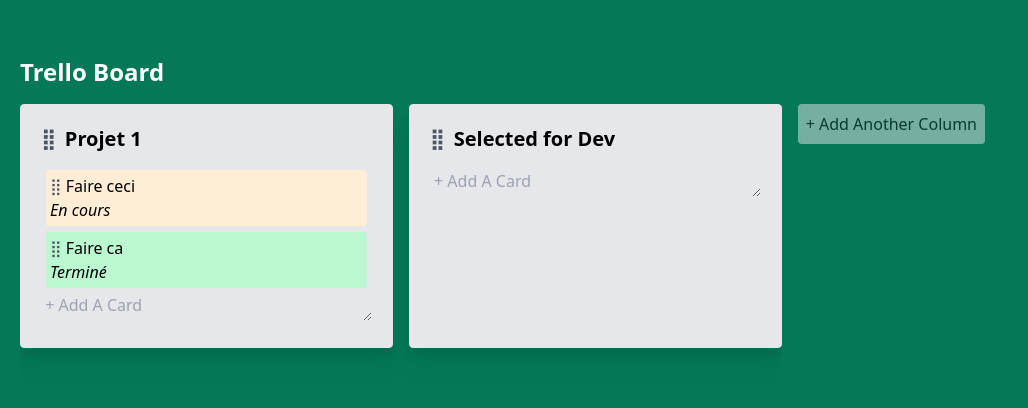
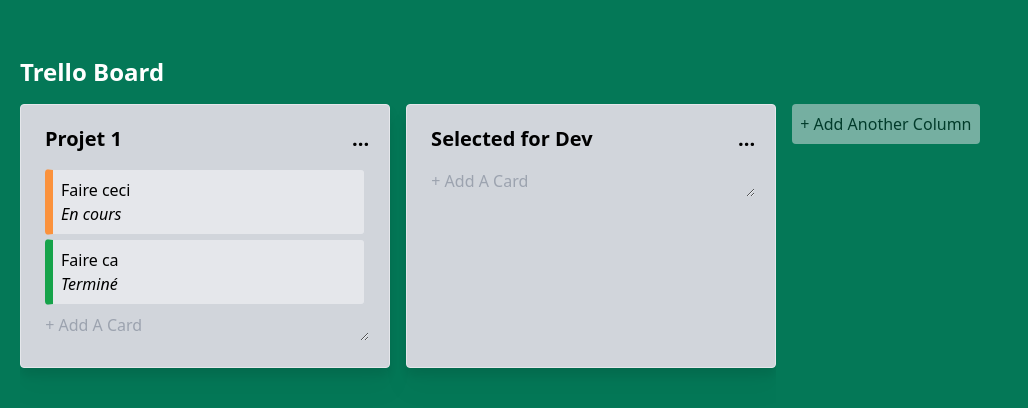
Before and after one commit to math-dev-24/trelloNuxtJs, a Nuxt app: page / in a window 1280 px wide. Shown: the top 408 px of the page, without its empty margins (0-1028 px from the left). Built offline with nearby package versions, Linux system fonts and the light colour scheme.

Commit message:
update design & readme

```diff
--- a/components/ColumnCard.vue
+++ b/components/ColumnCard.vue
@@ -1,7 +1,6 @@
 <script setup lang="ts">
 import type {Column, Task} from "~/types";
 import draggable from "vuedraggable";
-import Handle from "~/components/Handle.vue";
 import {COLUMNS_DATA} from "~/data/ColumnsData";
 
 const { column } = defineProps<{
@@ -9,19 +8,19 @@
 }>()
 
 const deleteColumn = () => {
-  if(column.title == ""){
   COLUMNS_DATA.value = COLUMNS_DATA.value.filter(col => col.id != column.id)
-  }
+  columnOption.value = false
 }
 
 const alt = useKeyModifier("Alt")
+const columnOption = ref<boolean>(false)
 
 </script>
 
 <template>
-  <div class="min-w-[300px] rounded mb-10 border bg-gray-200 p-5 drop-shadow-xl hover:drop-shadow transition duration-500 column">
-    <header class="text-xl font-bold mb-4">
-      <Handle />
+  <div class="min-w-[300px] rounded mb-10 border bg-gray-300 p-5 drop-shadow-xl hover:drop-shadow transition duration-500 column">
+    <header class="text-xl font-bold mb-4 relative flex">
+      <div class=" drag-handle cursor-move">
         <input
             class="bg-transparent focus:bg-white focus:outline-green-400 rounded px-1 w-4/5 title-input"
             v-model="column.title"
@@ -29,12 +28,16 @@
             @keydown.delete="deleteColumn"
             type="text"
         />
+      </div>
+      <div @focusout="columnOption = false">
+        <span @click="columnOption = true" class="cursor-pointer">...</span>
+        <OptionColumn v-if="columnOption" @delete="deleteColumn"/>
+      </div>
     </header>
+
     <draggable
         v-model="column.tasks"
         :group="{name: 'tasks', pull: alt ? 'clone' : true}"
-        :animation="150"
-        handle=".drag-handle"
         item-key="id"
     >
       <template #item="{element: task}: {element: Task}">
--- a/components/Handle.vue
+++ /dev/null
@@ -1,3 +0,0 @@
-<template>
-  <span class="drag-handle cursor-move text-gray-600"> ⣿ </span>
-</template>
--- a/components/NewTask.vue
+++ b/components/NewTask.vue
@@ -26,7 +26,7 @@
 </script>
 
 <template>
-  <div>
+  <div class="mt-2">
     <textarea
         v-model="title"
         @keydown.tab="createTask"
--- /dev/null
+++ b/components/OptionColumn.vue
@@ -0,0 +1,24 @@
+<script setup lang="ts">
+
+const emit = defineEmits<{
+  (e: "delete"): void
+}>()
+</script>
+
+
+<template>
+  <div class="border bg-gray-300 text-sm py-2 pl-1 pr-4 rounded">
+    <ul>
+      <li class="text-orange-500 cursor-pointer my-1" @click.prevent="emit('rename')" >Renommer</li>
+      <li class="text-red-600 cursor-pointer my-1" @click.prevent="emit('delete')" >Supprimer</li>
+    </ul>
+  </div>
+</template>
+
+<style scoped>
+div{
+  position: absolute;
+  top: 20px;
+  right: 0;
+}
+</style>
--- a/components/TaskCard.vue
+++ b/components/TaskCard.vue
@@ -18,11 +18,11 @@
 </script>
 
 <template>
-  <div class="border p-1 m-1 rounded task"
+  <div class="border border-gray-300 p-2 m-1 rounded task border-l-8 bg-gray-200"
        :class="{
-        'bg-orange-100' : task.state == 'En cours',
-        'bg-slate-200' : task.state == 'Ouvert',
-        'bg-green-200' : task.state == 'Terminé'
+        'border-l-orange-400' : task.state == 'En cours',
+        'border-l-gray-800' : task.state == 'Ouvert',
+        'border-l-green-600' : task.state == 'Terminé'
        }"
        :title="task.id"
        @focus="focused = true"
@@ -30,7 +30,6 @@
        tabindex="0"
   >
     <header class="flex gap-1 items-center">
-      <Handle/>
       <span>{{ task.title }}</span>
     </header>
     <p class="italic">{{ task.state }}</p>
```
Also changed, not shown: public/demo.png (added), 1 other file (tests, documents, lock files or other folders). Lines whose indentation alone changed are shown as unchanged.
